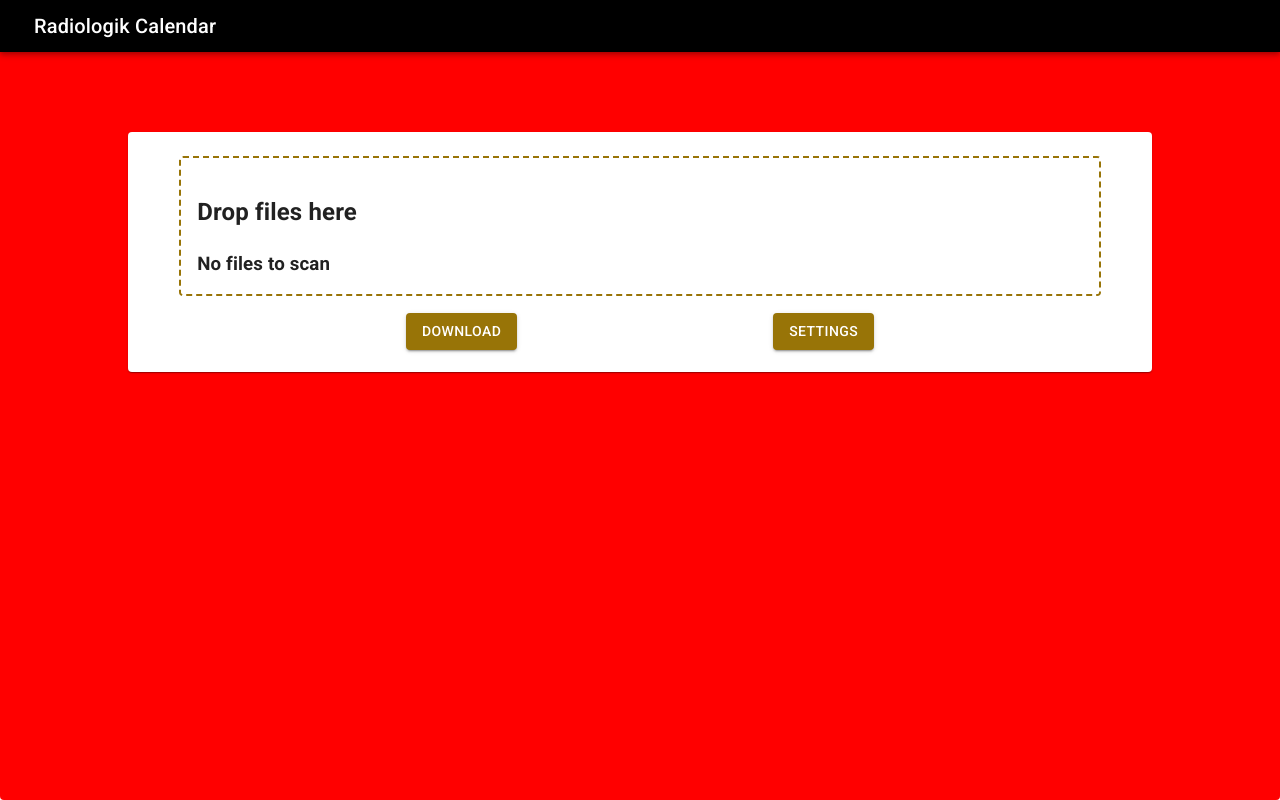
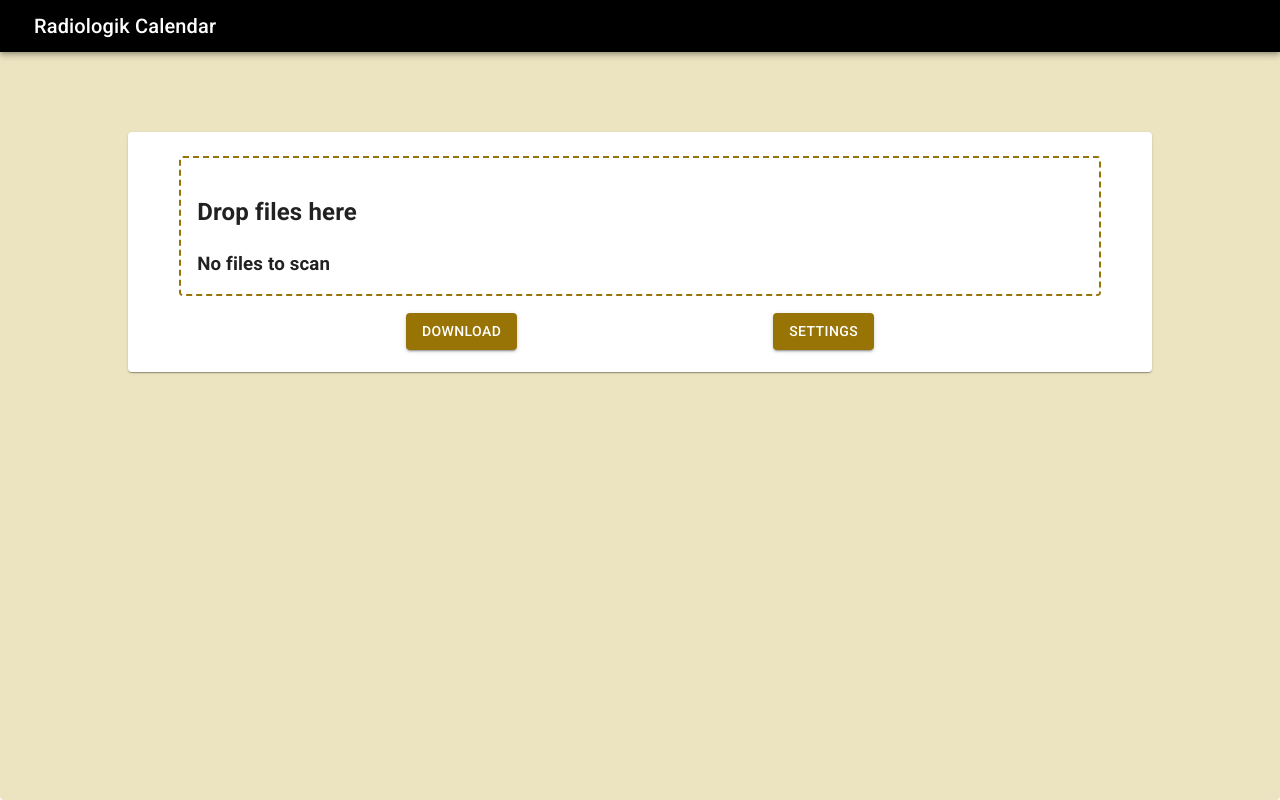
Before and after one commit to MichOchieng/cfurCalendar, a React (Create React App) app in the folder radiologik-calendar/: page / in a window 1280 px wide. Built offline with nearby package versions, Linux system fonts and the light colour scheme.

Commit message:
Changed nbackground colour and removed react import

```diff
--- a/radiologik-calendar/src/App.tsx
+++ b/radiologik-calendar/src/App.tsx
@@ -1,5 +1,3 @@
-import React from 'react';
-
 import MainUi   from './components/main-ui/main-ui';
 import { Header } from './components/header/header';
 import { ThemeProvider,CssBaseline, Paper, Grid } from '@mui/material';
@@ -16,7 +14,7 @@ const App = () => {
               height:"100vh",
               width:"100vw",
               boxShadow: "none",
-              backgroundColor: "red"
+              backgroundColor: "#ece3c0"
             }}
           >
             <Grid
```
